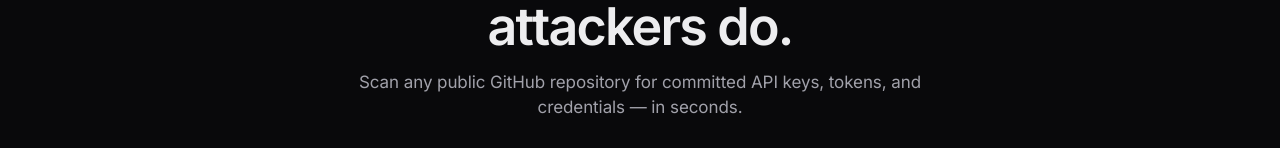
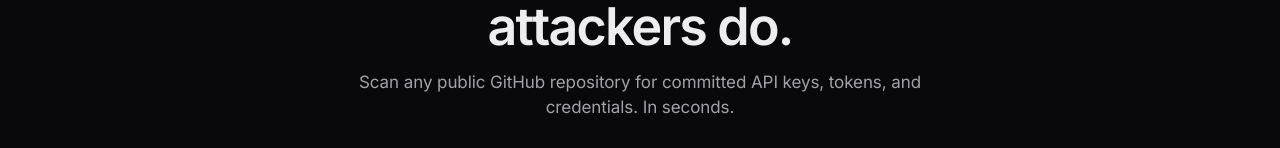
Before and after one commit to Shafeeq-Cybersec/SecureVault, a React (Vite) app in the folder client/: page / in a window 1280 px wide. Shown: the part 339-487 px from the top of the page. Built offline with nearby package versions, Linux system fonts and the light colour scheme; no server answers.

Commit message:
remove em dash from hero subtitle

```diff
--- a/client/src/components/HeroInput.tsx
+++ b/client/src/components/HeroInput.tsx
@@ -39,8 +39,7 @@
           attackers do.
         </h1>
         <p className="hero__subtitle">
-          Scan any public GitHub repository for committed API keys, tokens, and
-          credentials — in seconds.
+          Scan any public GitHub repository for committed API keys, tokens, and credentials. In seconds.
         </p>
 
         <div className="hero__row">
```
